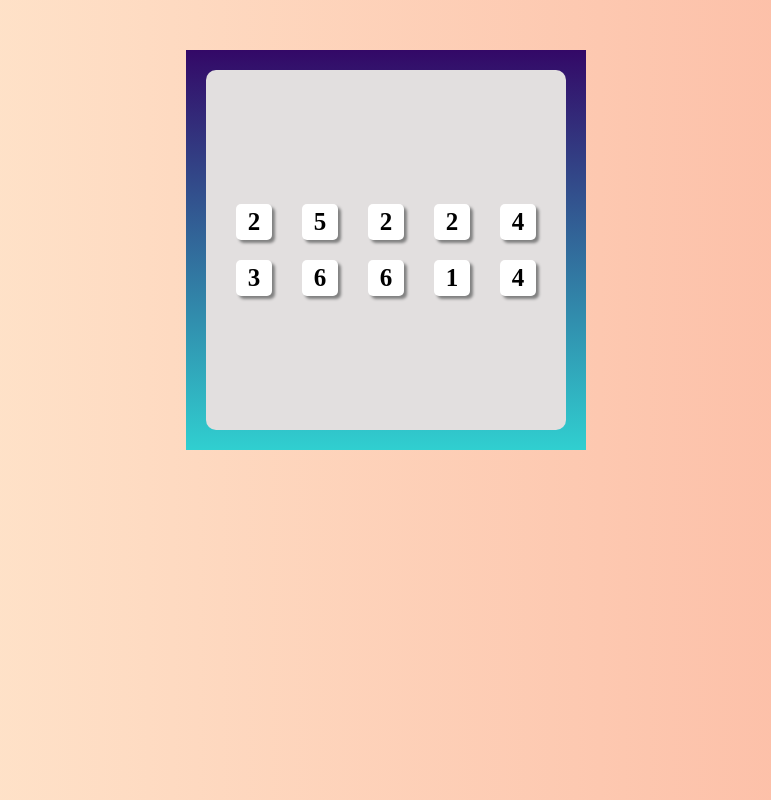
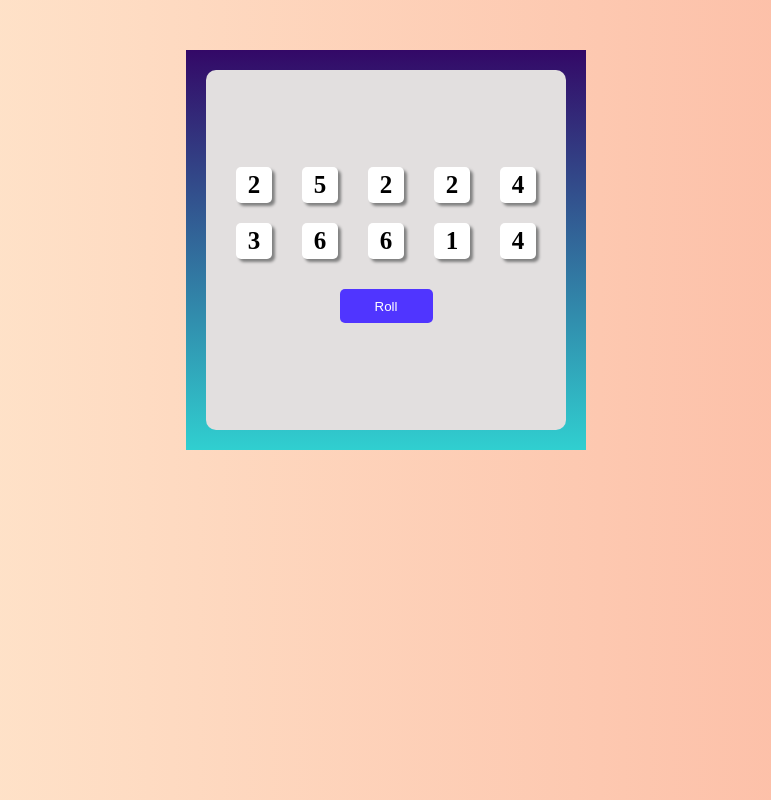
Before and after one commit to Fredbian/Tenzies, a React (Create React App) app: page / in a window 1280 px wide. Shown: the whole page, without its empty margins (254-1025 px from the left). Built offline with nearby package versions, Linux system fonts and the light colour scheme.

Commit message:
create roll btn

```diff
--- a/src/App.js
+++ b/src/App.js
@@ -1,4 +1,4 @@
-import React, { useState } from 'react'
+import React, { useEffect, useState } from 'react'
 import Die from './Die'
 
 export default function App() {
@@ -11,8 +11,17 @@ export default function App() {
         for (let i = 0; i < 10; i++) {
             array.push(Math.ceil(Math.random() * 6))
         }
-        return array
+         return(array)
     }
+
+    const handleClick = () => {
+        const array = []
+        for (let i = 0; i < 10; i++) {
+            array.push(Math.ceil(Math.random() * 6))
+        }
+         setDice(array)
+    }
+
 
     const die = dice.map((item, index) => {
         return (
@@ -26,6 +35,7 @@ export default function App() {
             <div className="container">
                 <div className="game">
                     {die}
+                    <button className='btn' onClick={handleClick}>Roll</button>
                 </div>
             </div>
         </main>
--- a/src/index.css
+++ b/src/index.css
@@ -43,3 +43,17 @@ body {
   font-size: 25px;
   box-shadow: 3px 3px 3px gray;
 }
+
+.btn {
+  margin: 20px auto;
+  width: 93px;
+  height: 34px;
+  background: rgba(80, 53, 255, 1);
+  border: 0px;
+  border-radius: 5px;
+  color: white;
+}
+
+.btn:hover {
+  cursor: pointer;
+}
```
